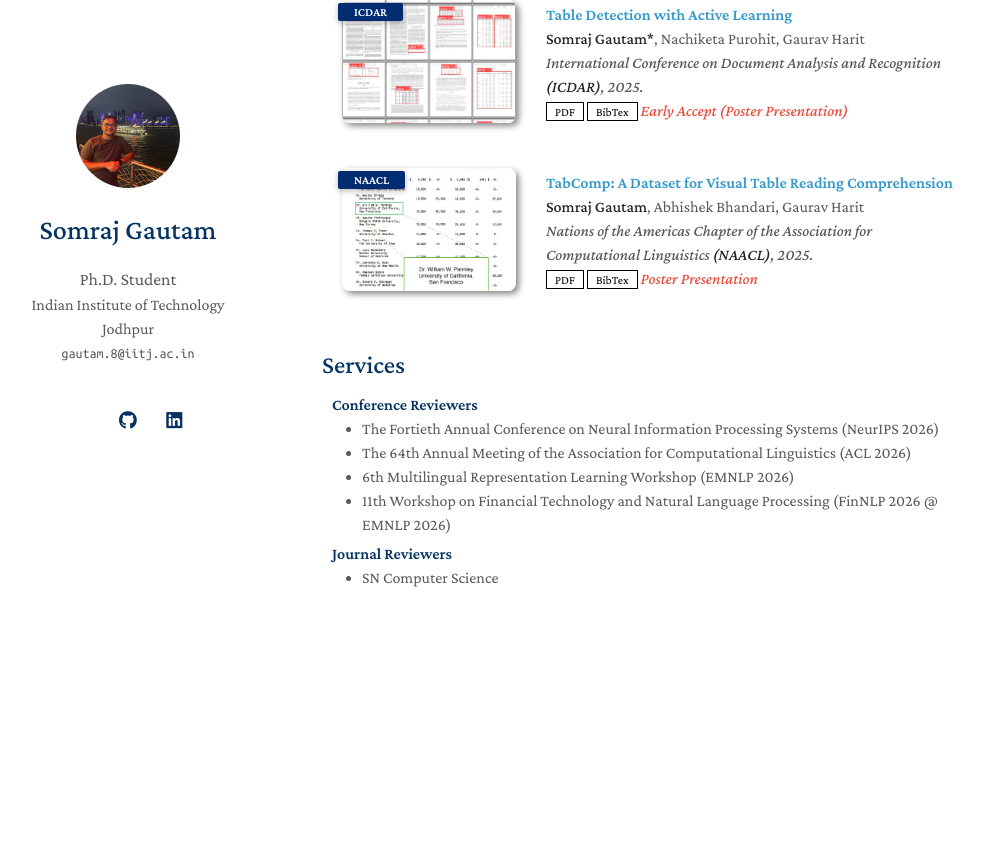
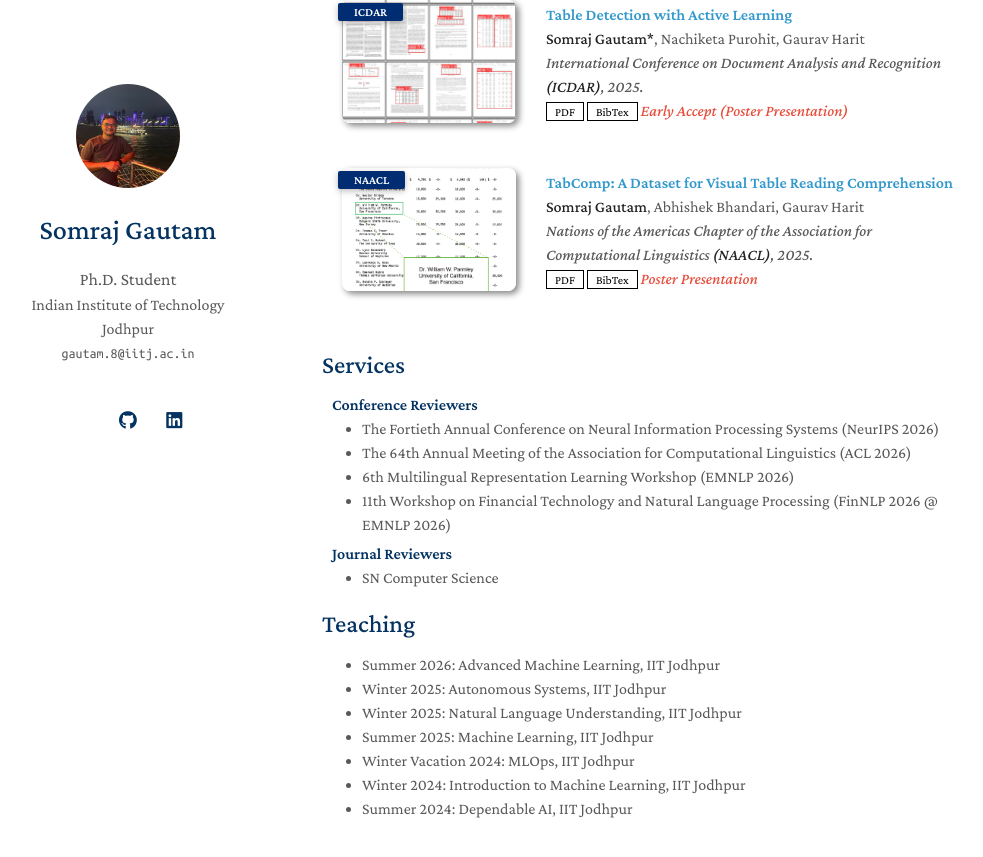
Before and after one commit to somrajgautam/somrajgautam.github.io, a Jekyll site: the page built from index.md, in a window 1280 px wide and 900 px high, scrolled down 1344 px. Shown: the top 857 px of the window, without its empty margins (148-1131 px from the left). Built offline with Jekyll 4.4.1, drawn with Linux system fonts in a browser that asks for light colours; a style sheet for code colours, icons or effects is not loaded; our own code applies the rules of GitHub Pages for plain Markdown files; before the commit the page ends 2028 px from its top, so only the background shows below that.

Commit message:
Update index.md

```diff
--- a/index.md
+++ b/index.md
@@ -24,3 +24,5 @@ I am a Ph.D. student in the CSE Dept. at [IIT Jodhpur](https://iitj.ac.in/), spe
 {% include_relative _includes/publications.md %}
 
 {% include_relative _includes/services.md %}
+
+{% include_relative _includes/teaching.md %}
```
